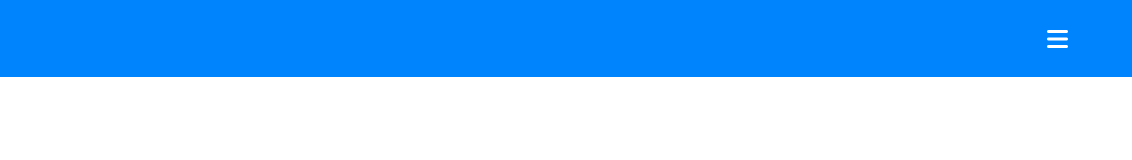
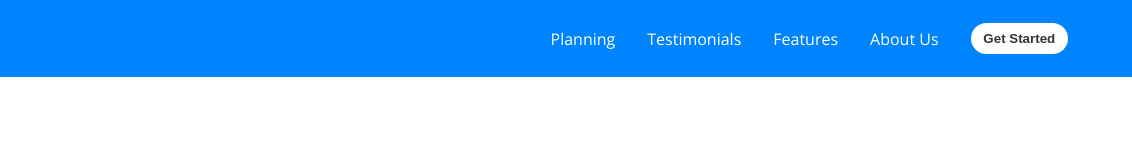
Before and after one commit to marinodilauro/htmlcss-responsive-layout, a plain HTML site: page index.html in a window 1280 px wide. Shown: the full height of the page, 148-1280 px from the left. Drawn offline with nearby package versions, Linux system fonts and the light colour scheme.

Commit message:
Add responsive header

```diff
--- a/assets/css/style.css
+++ b/assets/css/style.css
@@ -28,15 +28,22 @@
   align-items: center;
 }
 
+.flex_spacing {
+  gap: 2rem;
+}
+
+.hide {
+  display: none;
+}
+
+.visualize {
+  display: inline;
+}
+
 .p-1 {
   padding: 1rem 0;
 }
 
-.row {
-  display: flex;
-  flex-wrap: wrap;
-  margin: 0 -1rem;
-}
 
 /* #endregion ||||| UTILITIES ||||| */
 /* #region ||||| DEBUG RULES ||||| */
@@ -50,9 +57,34 @@ body {
   font-family: 'Open Sans', sans-serif;
 }
 
+.row {
+  display: flex;
+  flex-wrap: wrap;
+  margin: 0 -1rem;
+}
+
 .container {
   width: 90%;
+  max-width: 1200px;
   margin: auto;
+}
+
+.btn {
+  background-color: var(--responsive-light);
+  color: var(--responsive-dark);
+  font-weight: bold;
+  border: none;
+  border-radius: 2rem;
+  padding: 0.5rem 0.8rem;
+}
+
+.links {
+  list-style: none;
+}
+
+.links a {
+  text-decoration: none;
+  color: var(--responsive-light);
 }
 
 /* #endregion ||||| COMMON RULES ||||| */
@@ -64,7 +96,7 @@ body {
   background-color: var(--responsive-secondary);
 }
 
-.menu {
+.hamburger_menu {
   color: var(--responsive-light);
 }
 
@@ -80,8 +112,20 @@ body {
 
 @media screen and (min-width: 768px) {}
 
-@media screen and (min-width: 992px) {}
+@media screen and (min-width: 992px) {
+  .hide_md {
+    display: none;
+  }
+}
 
-@media screen and (min-width: 1200px) {}
+@media screen and (min-width: 1200px) {
+  .hide_lg {
+    display: none;
+  }
+
+  .visualize_lg {
+    display: flex;
+  }
+}
 
 /* #endregion ||||| MEDIA QUERY ||||| */
--- a/index.html
+++ b/index.html
@@ -21,11 +21,24 @@
   <!-- Header -->
   <header id="site_header">
     <div class="container p-1 d_flex flex_space_between">
+
       <div class="logo">
         <img src="./assets/img/logo.png" alt="">
       </div>
-      <div class="menu">
+
+      <div class="hamburger_menu hide_lg">
         <i class="fa-solid fa-bars fa-xl"></i>
+      </div>
+
+      <div class="menu_lg d_flex flex_items_center flex_spacing hide hide_md visualize_lg">
+        <ul class="links d_flex flex_spacing">
+          <li><a href="#">Planning</a></li>
+          <li><a href="#">Testimonials</a></li>
+          <li><a href="#">Features</a></li>
+          <li><a href="#">About Us</a></li>
+        </ul>
+
+        <button class="btn" type="button">Get Started</button>
       </div>
     </div>
 
```
